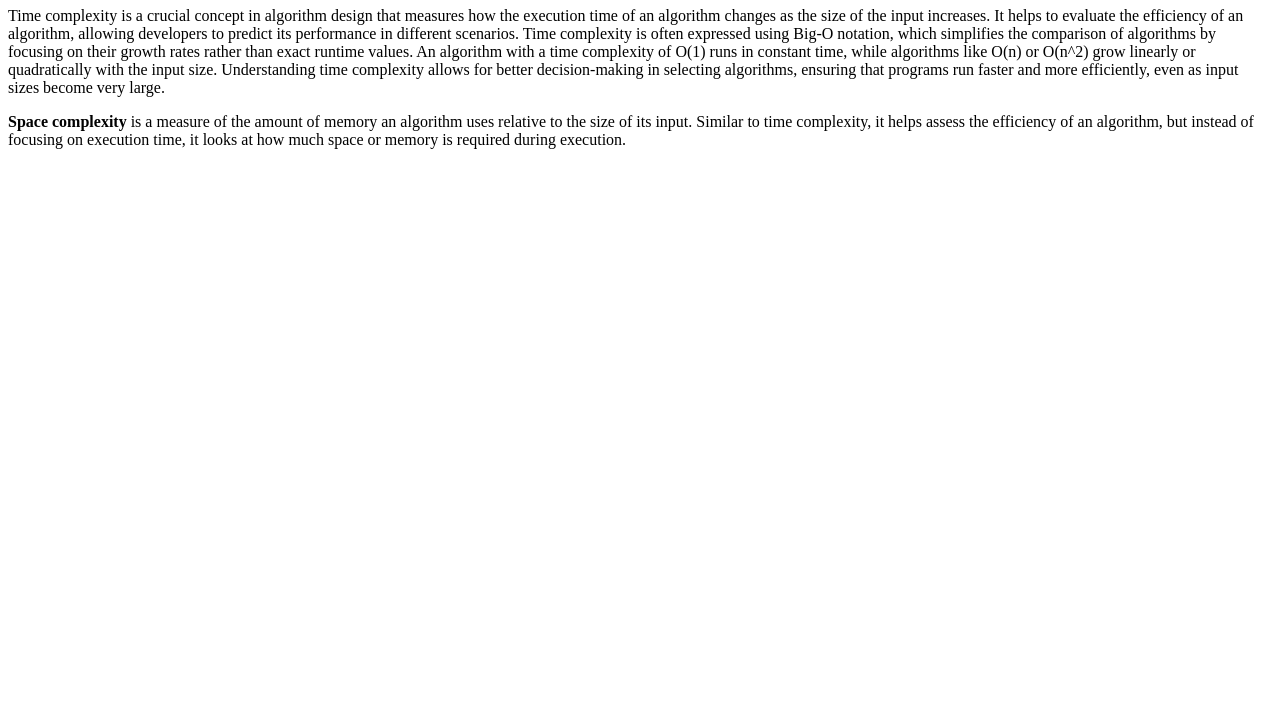
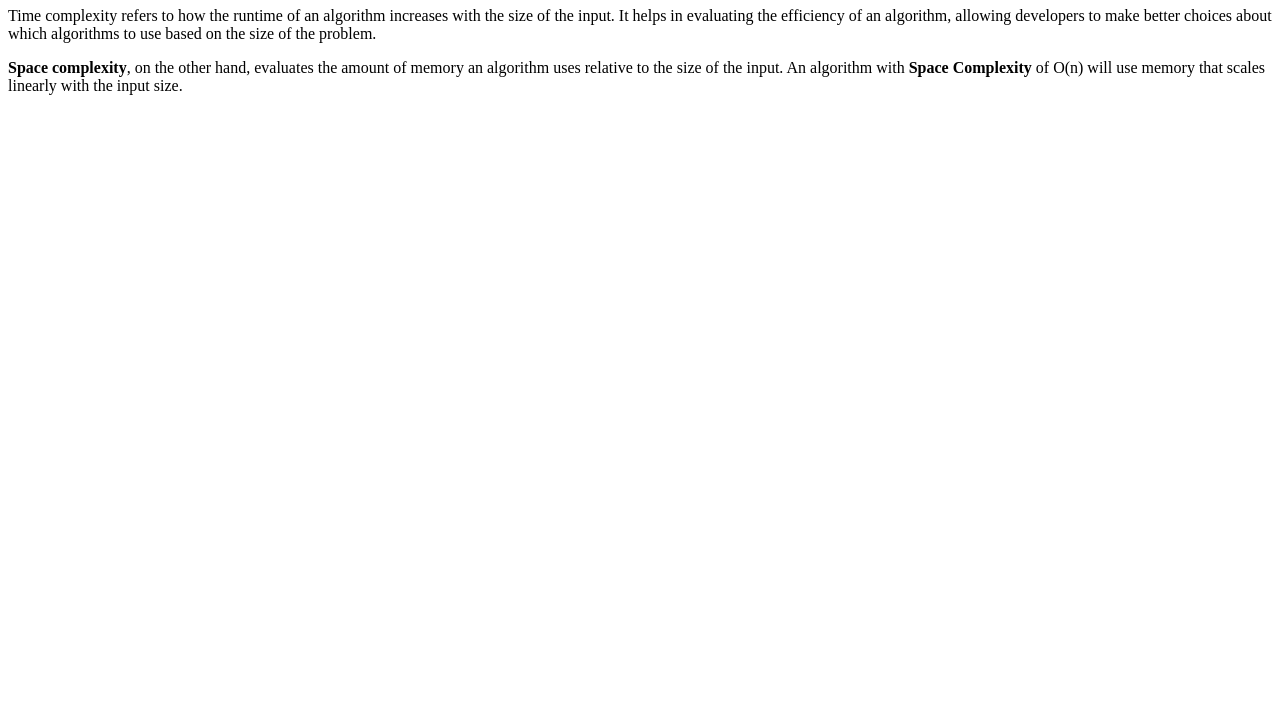
Before and after one commit to acciojob/time-and-space-complexity-SandeepKumarSolanki, a website: page main.html in a window 1280 px wide. Shown: the part 73-800 px from the top of the page. Drawn offline with Linux system fonts and the light colour scheme.

Commit message:
created a submission

```diff
--- a/main.html
+++ b/main.html
@@ -7,15 +7,12 @@
 </head>
 
 <body>
+    <h1>Time, Space, and Complexity</h1>
 
-	<h1>Time, Space, and Complexity</h1>
-	<p>
-		Time complexity is a crucial concept in algorithm design that measures how the execution time of an algorithm changes as the size of the input increases. It helps to evaluate the efficiency of an algorithm, allowing developers to predict its performance in different scenarios. Time complexity is often expressed using Big-O notation, which simplifies the comparison of algorithms by focusing on their growth rates rather than exact runtime values. An algorithm with a time complexity of O(1) runs in constant time, while algorithms like O(n) or O(n^2) grow linearly or quadratically with the input size. Understanding time complexity allows for better decision-making in selecting algorithms, ensuring that programs run faster and more efficiently, even as input sizes become very large.
-	</p>
-	<p>
-		<b>Space complexity</b> is a measure of the amount of memory an algorithm uses relative to the size of its input.
-		Similar to time complexity, it helps assess the efficiency of an algorithm, but instead of focusing on execution time, it looks at how much space or memory is required during execution.
-	</p>
+    <p>Time complexity refers to how the runtime of an algorithm increases with the size of the input. It helps in evaluating the efficiency of an algorithm, allowing developers to make better choices about which algorithms to use based on the size of the problem.</p>
+
+    <p><b>Space complexity</b>, on the other hand, evaluates the amount of memory an algorithm uses relative to the size of the input. An algorithm with <b>Space Complexity</b> of O(n) will use memory that scales linearly with the input size.</p>
+
 	<!-- the entire body must be written by student -->
     <script type="text/javascript" src="./script.js">
 </script>
```
